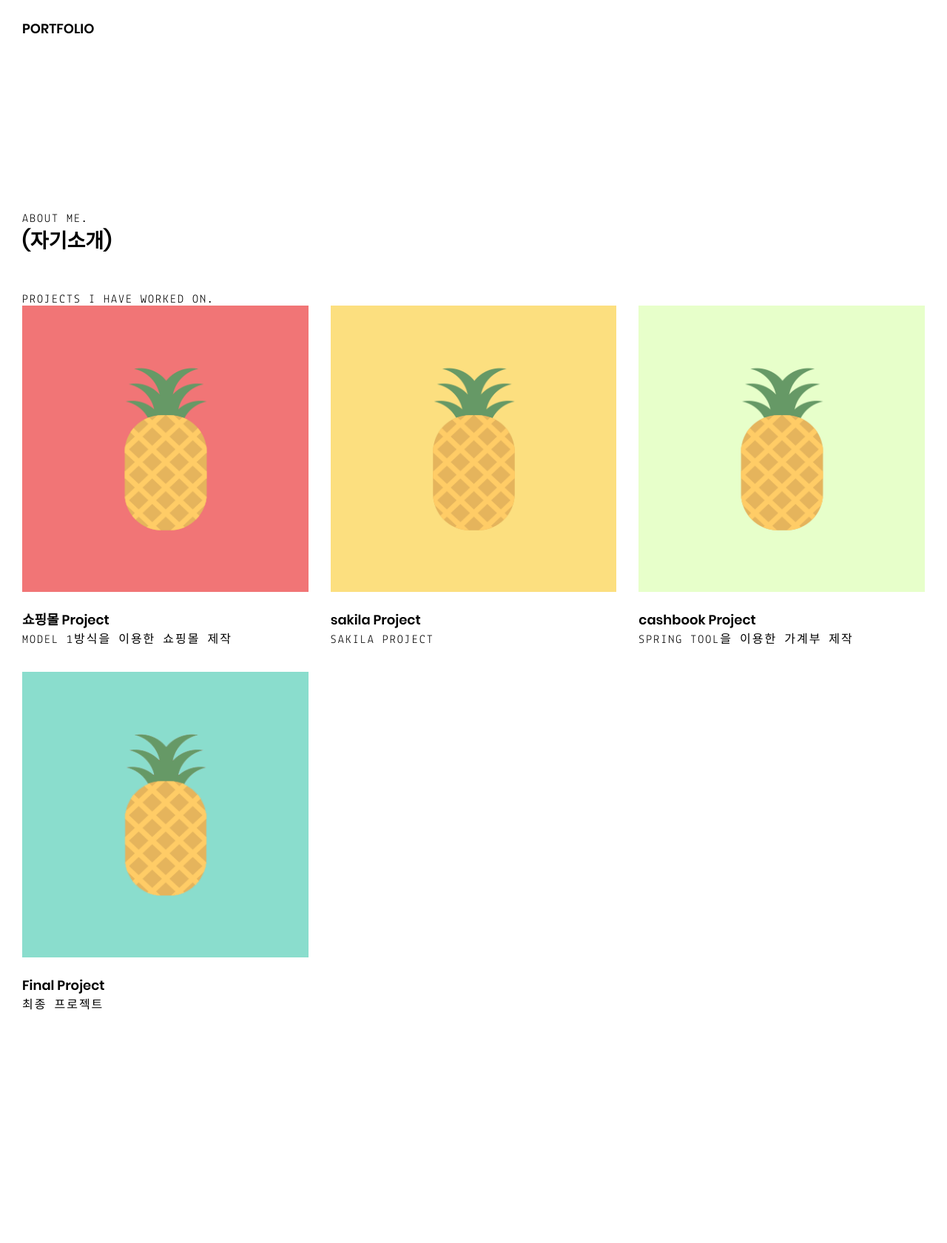
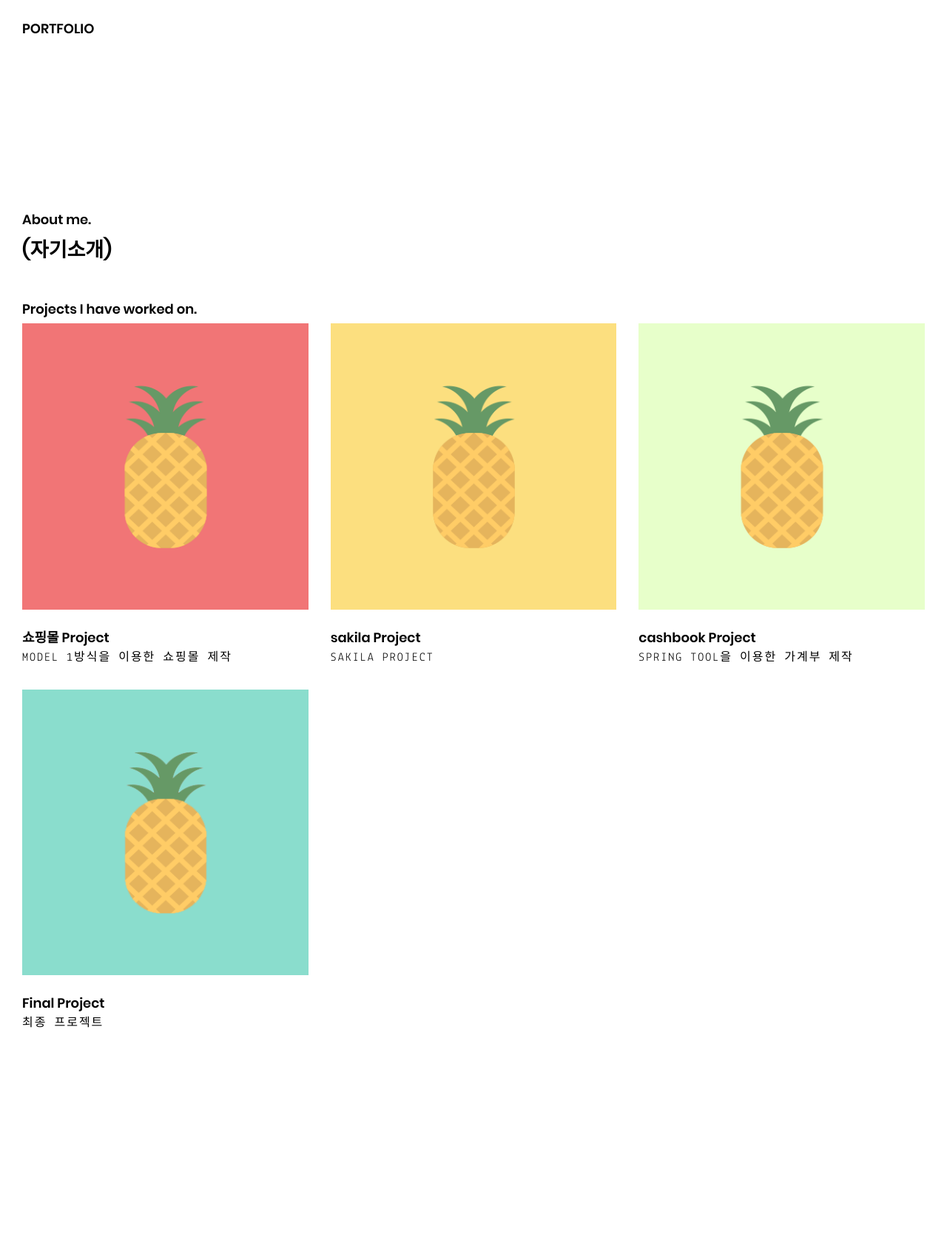
Before and after one commit to heairin1008/heairin1008.github.io, a Jekyll site: the page built from index.html, in a window 1280 px wide. Shown: the whole page at 74% size. Built offline with Jekyll 4.4.1, drawn with Linux system fonts in a browser that asks for light colours; before the commit the page ends 1656 px from its top, so only the background shows below that.

```diff
--- a/index.html
+++ b/index.html
@@ -14,13 +14,13 @@
 	<main class="content">
 		<section class="intro">
 			<div class="container">
-				<h2>About me.</h2>
+				<h3>About me.</h3>
 				<p>{{ site.description }}</p>
 			</div>
 		</section>
 		<section class="projects">
 			<div class="container">
-				<h2>Projects I have worked on.</h2>
+				<h3>Projects I have worked on.</h3>
 				<ul class="projects-list">
 					{% for item in site.categories.projects reversed %}
 						<li>
```
